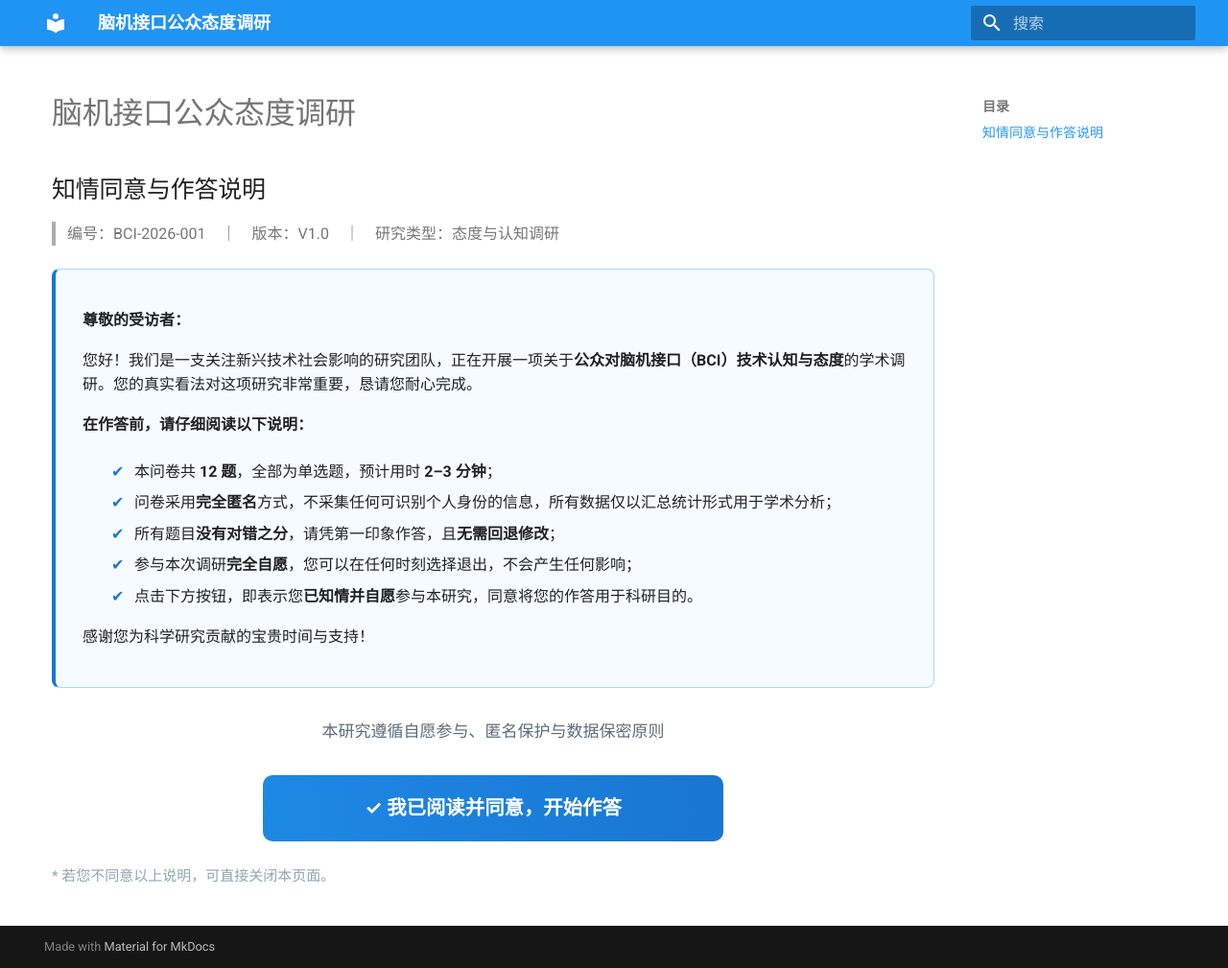
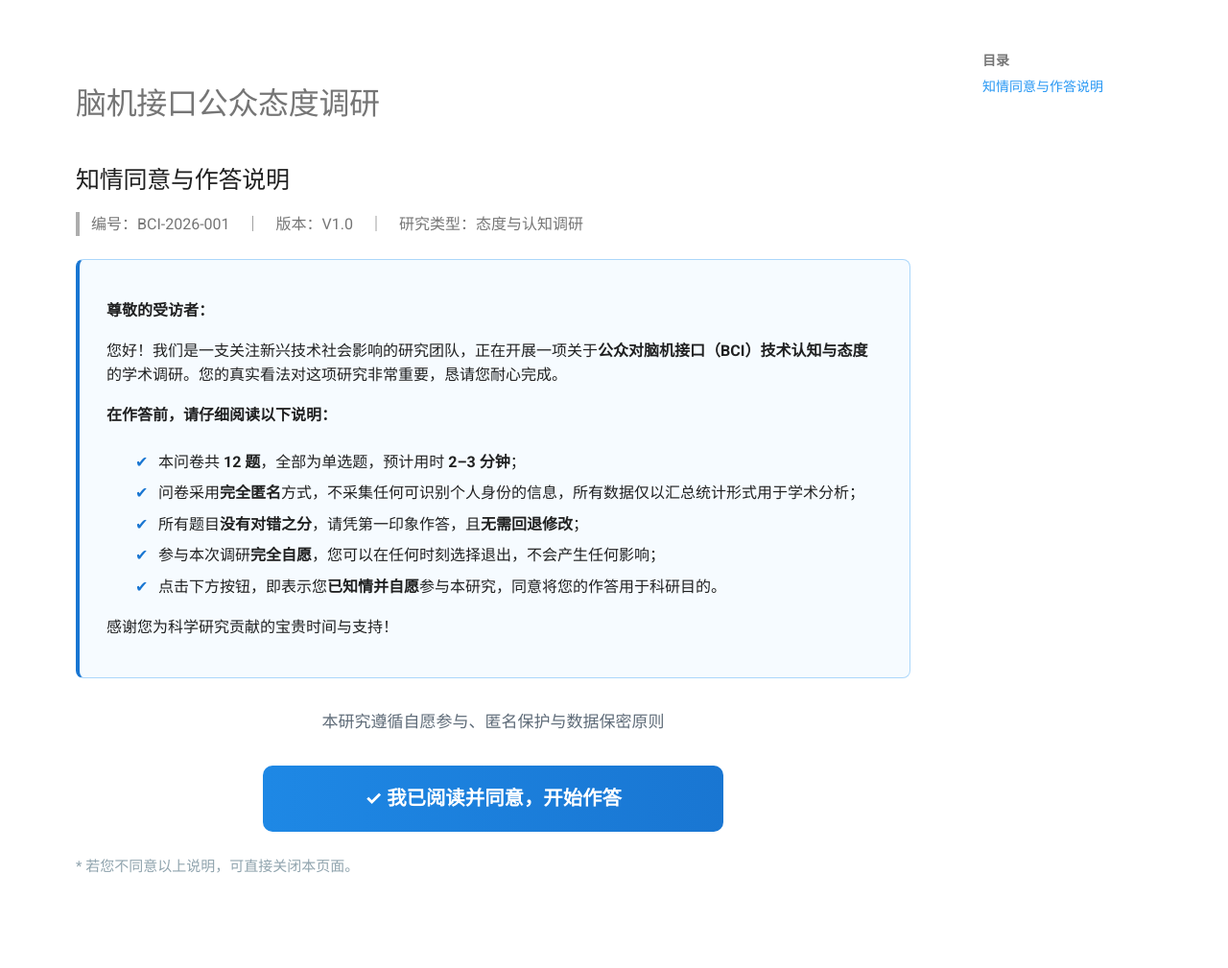
Before and after one commit to Zhi1Pan/psych-birw.github.io, an MkDocs documentation site: the page built from docs/index.md, in a window 1280 px wide and 1009 px high. Shown: the whole window at 96% size. Built offline with MkDocs 1.6.1 and Material for MkDocs 9.7.7, drawn with Linux system fonts in a browser that asks for light colours.

Commit message:
全站去顶部导航栏/侧边栏/页脚；启用提示框扩展修复问卷 markdown；内容排版优化

```diff
--- a/docs/stylesheets/extra.css
+++ b/docs/stylesheets/extra.css
@@ -117,11 +117,18 @@
   display: none;
 }
 
+/* 全站去除顶部导航栏与页脚（问卷全屏一体化） */
+.md-header,
+.md-footer {
+  display: none !important;
+}
+
 /* 内容列居中并适度收窄，避免问卷文字拉得过宽 */
 .md-content__inner {
   max-width: 46rem;
   margin-left: auto;
   margin-right: auto;
+  padding: 2.5rem 1.25rem 3.5rem;
 }
 
 /* 知情同意说明框 */
--- a/mkdocs.yml
+++ b/mkdocs.yml
@@ -10,6 +10,9 @@ extra_css:
   - stylesheets/birthday.css
 markdown_extensions:
   - attr_list
+  - admonition
+  - pymdownx.details
+  - pymdownx.superfences
 # 为了不暴露问卷结构，导航只保留一个"开始填写"，实际不显示具体页
 nav:
   - 调研说明: index.md
```
